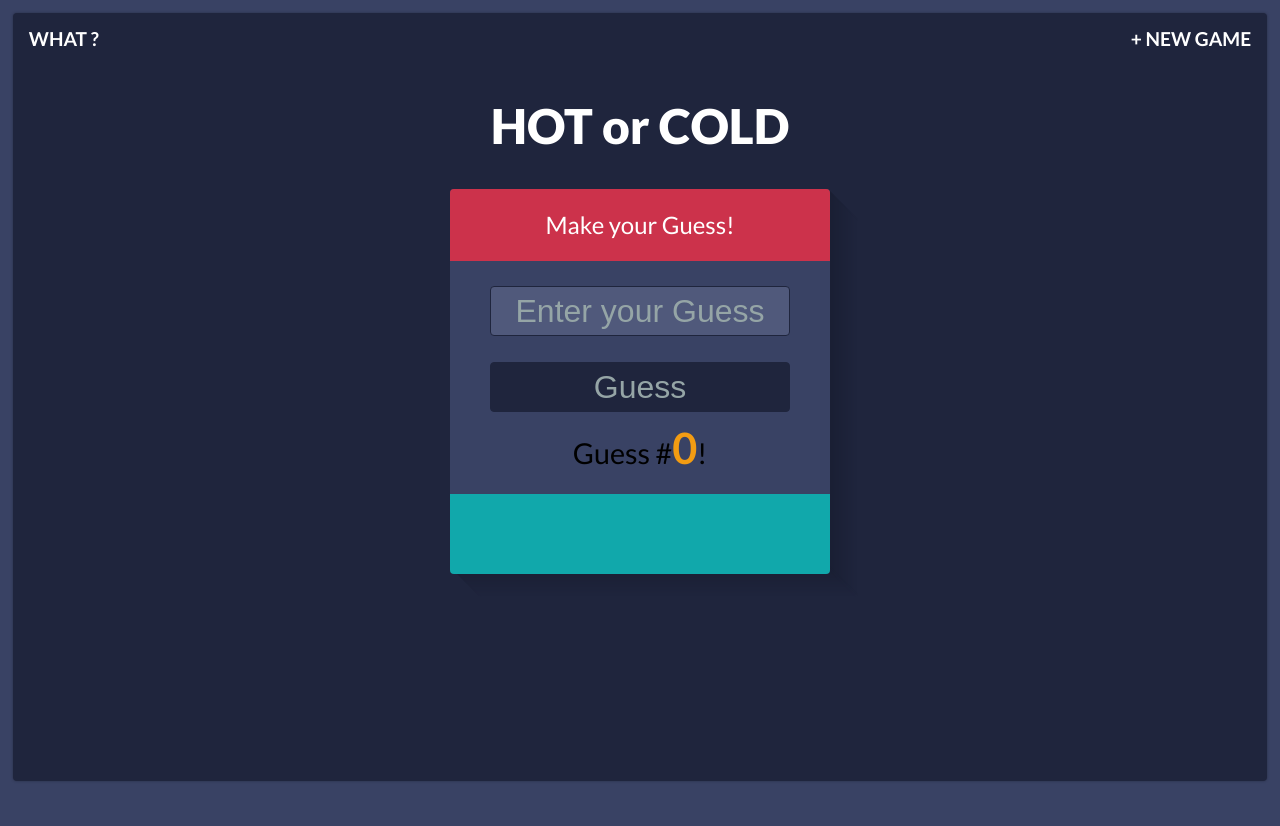
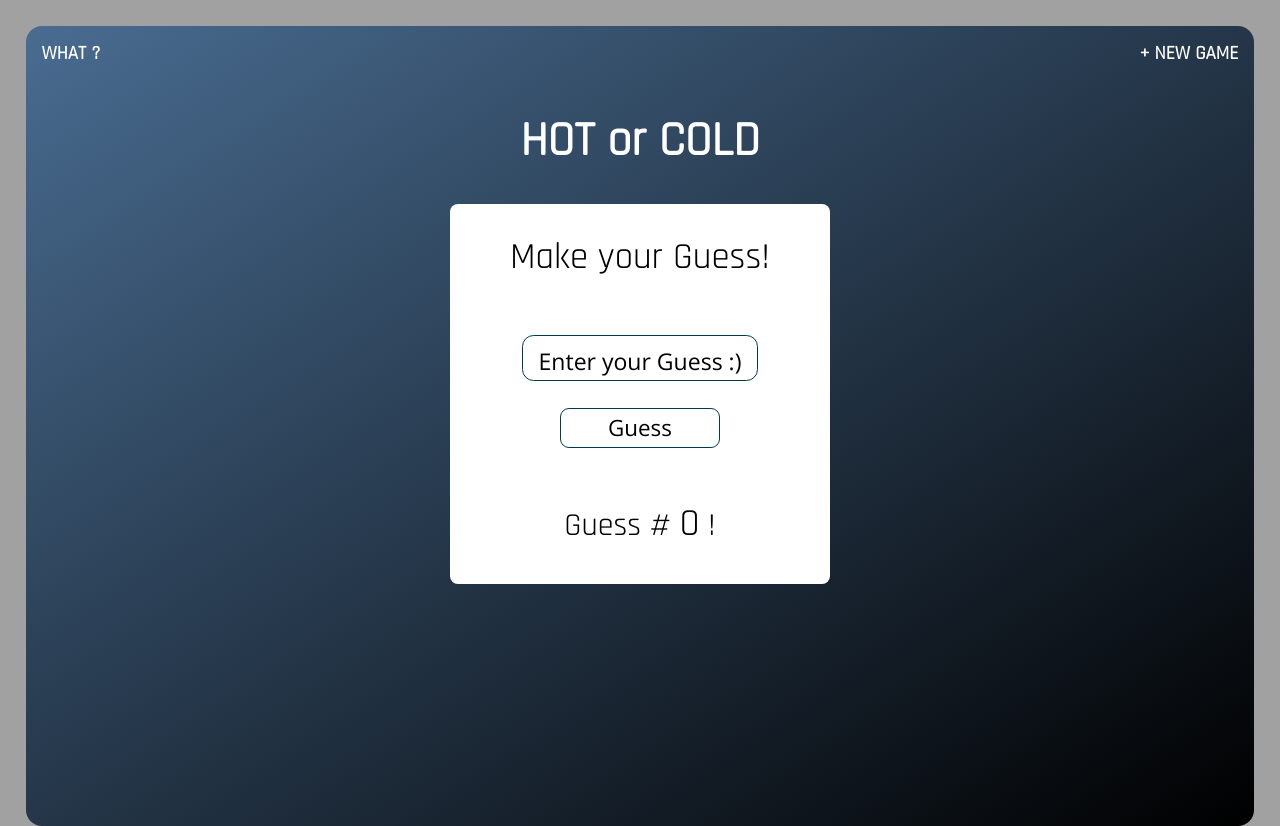
Before and after one commit to TuckerF/hotCold, a plain HTML site: page index.html in a window 1280 px wide. Before the commit the page ends 800 px from the top, so only its background shows below. Drawn offline with nearby package versions, Linux system fonts and the light colour scheme.

Commit message:
re-master

```diff
--- a/index.html
+++ b/index.html
@@ -8,6 +8,7 @@
 		<link rel="stylesheet" href="styles/reset.css">
 		<link href='https://fonts.googleapis.com/css?family=Lato:400,700,900,900italic' rel='stylesheet' type='text/css'>
 		<link rel="stylesheet" href="styles/style.css"/>
+		<link href="https://fonts.googleapis.com/css?family=Open+Sans|Rajdhani" rel="stylesheet">
 	</head>
 	<body>
 
@@ -17,7 +18,7 @@
 			<nav>
 				<ul class="clearfix">
 					<li><a class="what" href="#">What ?</a></li>
-					<li><a class="new" href="#">+ New Game</a></li>
+					<li><a class="new" id="newGame" href="#">+ New Game</a></li>
 				</ul>
 			</nav>
 
@@ -48,15 +49,11 @@
 			<h2 id="feedback">Make your Guess!</h2>
 
 			<form>
-				<input type="text" name="userGuess" id="userGuess" class="text" maxlength="3" autocomplete="off" placeholder="Enter your Guess" required/>
+				<input type="text" name="userGuess" id="userGuess" class="text" maxlength="3" autocomplete="off" placeholder="Enter your Guess :)" required/>
       			<input type="submit" id="guessButton" class="button" name="submit" value="Guess"/>
 			</form>
 
-      		<p>Guess #<span id="count">0</span>!</p>
-
-			<ul id="guessList" class="guessBox clearfix">
-
-			</ul>
+      		<p>Guess # <span id="count">0</span> !</p>
 
 		</section>
 		<!-- JavaScript -->
--- a/js/app.js
+++ b/js/app.js
@@ -1,9 +1,5 @@
 
 $(document).ready(function(){
-
-	//generates random number
-  	var computerNumber = 1 + Math.floor(Math.random() * 100);
-  	console.log(computerNumber);
 
 	/*--- Display information modal box ---*/
   	$(".what").click(function(){
@@ -16,15 +12,69 @@ $(document).ready(function(){
   		$(".overlay").fadeOut(1000);
   	});
 
-  	$("#guessButton").on('click', function(){
-  		console.log("clicked");
+    //generates random number
+    var computerNumber = 1 + Math.floor(Math.random() * 100);
+    console.log(computerNumber);
+
+    //Hot or cold Function
+    $("#guessButton").on('click', function(e){
   		var userNumber = $("#userGuess").val();
-  		console.log(userNumber);
-  		if (userNumber == computerNumber) {
-  			alert("You got it!");
+  		 if (userNumber == "") {
+        alert("Please enter a number.")
+        e.preventDefault();
+        return false;
+
+       }
+       else if (userNumber == computerNumber) {
+        alert("That's the number!!");
+        e.preventDefault();
+        return false;
+      }
+
+      else if (userNumber - computerNumber <= 10 && userNumber - computerNumber >= 0-10) {
+  			alert("You're Super HOT!!!");
+        e.preventDefault();
+        return false;
   		}
+
+      else if (userNumber - computerNumber <= 20 && userNumber - computerNumber >= 0-20) {
+        alert("You're Hot :)!!");
+        e.preventDefault();
+        return false;
+      }
+
+      else if (userNumber -  computerNumber <= 30 && userNumber - computerNumber >= 0-30) {
+        alert("You're getting warm!");
+        e.preventDefault();
+        return false;
+      }
+
+      else if (userNumber - computerNumber <= 50 && userNumber - computerNumber >= 0-50) {
+        alert("You're cold :(");
+        e.preventDefault();
+        return false;
+      }
+
   		else {
-  			alert("you didn't get it :(");
-  		}
+  			alert("You're very far away...");
+        e.preventDefault();
+        return false;
+  		};
   	});
+
+    //counts clicks on submit button
+    $("#guessButton").click(function(){
+      $("#count").html(function(i, val){
+        return +val+1;
+      });
+    });
+
+    $("#guessButton").click(function(){
+      $(".text").value = " ";
+    });
+
+    //reloads page creating new game
+    $("#newGame").click(function(){
+      location.reload();
+    });
 });
--- a/styles/style.css
+++ b/styles/style.css
@@ -12,37 +12,36 @@
     clear: both;
 }
 
-* {
-	-webkit-box-sizing: border-box;
-	-moz-box-sizing: border-box;
-	box-sizing: border-box;
-}
-
 html {
 	width: 100%;
 	height: 100%;
-	background-color: #394264;
+	background-color: #A1A1A1;
 }
 
 body {
 	position: relative;
-	width: 98%;
-	height: 96%;
-	margin: 0.8em auto;
+	width: 96%;
+	height: 100%;
+	margin: 2% auto 2% auto;
 	font-family: 'Lato', Calibri, Arial, sans-serif;
-	background-color: #1F253D;
+	background color: #496C91; /* For browsers that do not support gradients */
+	background: -webkit-linear-gradient(left top, #496C91, black); /* For Safari 5.1 to 6.0 */
+	background: -o-linear-gradient(bottom right, #496C91, black); /* For Opera 11.1 to 12.0 */
+	background: -moz-linear-gradient(bottom right, #496C91, black); /* For Firefox 3.6 to 15 */
+	background: linear-gradient(to bottom right, #496C91, black); /* Standard syntax */
+  	background-repeat: no-repeat;
+  	background-repeat: no-repeat;
 	text-align: center;
-	-webkit-border-radius: 4px;
-	-moz-border-radius: 4px;
-	border-radius: 4px;
-	-webkit-box-shadow: 0px 0px 3px rgba(0, 0, 0, 0.3);
-	-moz-box-shadow: 0px 0px 3px rgba(0, 0, 0, 0.3);
-	box-shadow: 0px 0px 3px rgba(0, 0, 0, 0.3);
+	-webkit-border-radius: 1em;
+	-moz-border-radius: 1em;
+	border-radius: 1em;
 }
 
 a {
 	text-decoration: none;
 	color: black;
+	font-family: 'Rajdhani';
+
 }
 
 ul li {
@@ -80,6 +79,7 @@ nav a {
 
 h1 {
 	font-weight: 900;
+	font-family: 'Rajdhani';
 	font-size: 3em;
 	padding: 0.8em;
 	color: #fff;
@@ -91,7 +91,8 @@ h1 {
 	width: 100%;
 	height: 100%;
 	color: #fff;
-	background: #e74c3c;
+	background: black;
+	border-radius: 1em;
 	position: absolute;
 	top: 0;
 	left: 0;
@@ -101,25 +102,27 @@ h1 {
 }
 
 .content {
-	color: #fff;
-	background: #e74c3c;
+	color: white;
+	background color: #496C91; /* For browsers that do not support gradients */
+	background: -webkit-linear-gradient(left top, #97D2E6, #00171F); /* For Safari 5.1 to 6.0 */
+	background: -o-linear-gradient(bottom right, #97D2E6, #00171F); /* For Opera 11.1 to 12.0 */
+	background: -moz-linear-gradient(bottom right, #97D2E6, #00171F); /* For Firefox 3.6 to 15 */
+	background: linear-gradient(to bottom right, #97D2E6, #00171F); /* Standard syntax */
 	position: relative;
 	height: auto;
 	width: 600px;
-	border-radius: 3px;
+	border-radius: .5em;
 	top: 15%;
 	margin: auto auto;
-	border: 1px solid rgba(0,0,0,0.1);
 }
 
 .content h3 {
 	margin: 0;
 	padding: 0.4em;
 	text-align: center;
+	font-family: "Rajdhani";
 	font-size: 2.4em;
 	font-weight: 300;
-	opacity: 0.8;
-	background: rgba(0,0,0,0.1);
 	border-radius: 3px 3px 0 0;
 }
 
@@ -155,12 +158,27 @@ h1 {
 }
 
 .content > div a {
-	font-size: 0.8em;
+	font-size: 1em;
+	color: white;
 	background: #1F253D;
-	color: #95a5a6;
 	padding: 0.5em 2em;
 	margin-bottom: 50px;
-	border-radius: 3px;
+	border-radius: .4em;
+	-webkit-transition: background .5s ease-in-out;
+	-moz-transition: background .5s ease-in-out;
+	-ms-transition: background .5s ease-in-out;
+	-o-transition: background .5s ease-in-out;
+	transition: background .5s ease-in-out;
+}
+
+.content > div a:hover {
+	background-color: white;
+	color: #003B4F;
+	-webkit-transition: background .5s ease-in-out;
+	-moz-transition: background .5s ease-in-out;
+	-ms-transition: background .5s ease-in-out;
+	-o-transition: background .5s ease-in-out;
+	transition: background .5s ease-in-out;
 }
 
 /*---------------------------------------------------------------------------------
@@ -169,111 +187,91 @@ h1 {
 
 .game {
 	position: relative;
-	background-color: #394264;
+	background-color: white;
 	width: 380px;
 	height: 380px;
-	-webkit-border-radius: 4px;
-	-moz-border-radius: 4px;
-	border-radius: 4px;
+	-webkit-border-radius: .5em;
+	-moz-border-radius: .5em;
+	border-radius: .5em;
 	margin: 0 auto;
-
-	box-shadow: rgb(26, 31, 52) 1px 1px,
-    rgb(26, 31, 52) 2px 2px,
-    rgb(26, 31, 52) 3px 3px,
-    rgb(26, 31, 53) 4px 4px,
-    rgb(26, 32, 53) 5px 5px,
-    rgb(27, 32, 53) 6px 6px,
-    rgb(27, 32, 54) 7px 7px,
-    rgb(27, 32, 54) 8px 8px,
-    rgb(27, 32, 54) 9px 9px,
-    rgb(27, 33, 55) 10px 10px,
-    rgb(27, 33, 55) 11px 11px,
-    rgb(28, 33, 55) 12px 12px,
-    rgb(28, 33, 56) 13px 13px,
-    rgb(28, 34, 56) 14px 14px,
-    rgb(28, 34, 56) 15px 15px,
-    rgb(28, 34, 57) 16px 16px,
-    rgb(29, 34, 57) 17px 17px,
-    rgb(29, 34, 57) 18px 18px,
-    rgb(29, 35, 58) 19px 19px,
-    rgb(29, 35, 58) 20px 20px,
-    rgb(29, 35, 58) 21px 21px,
-    rgb(29, 35, 59) 22px 22px,
-    rgb(30, 35, 59) 23px 23px,
-    rgb(30, 36, 59) 24px 24px,
-    rgb(30, 36, 60) 25px 25px,
-    rgb(30, 36, 60) 26px 26px,
-    rgb(30, 36, 60) 27px 27px,
-    rgb(31, 37, 61) 28px 28px;
-
 }
 
 h2 {
 	margin: 0 auto;
-	background: #cc324b;
-	padding: 1em 0.4em;
-	font-size: 1.5em;
+	background: white;
+	padding-top: 1em;
+	font-family: 'Rajdhani';
+	font-size: 2.3em;
 	font-weight: 400;
 	display: block;
 	line-height: 1em;
-	border-top-left-radius: 4px;
-	border-top-right-radius: 4px;
-	color: #fff;
+	border-top-left-radius: 1em;
+	border-top-right-radius: 1em;
+	color: black;
 }
 
 .game p {
-	margin-top: 0.5em;
-	font-size: 1.8em;
+	margin-top: 1.8em;
+	font-family: 'Rajdhani';
+	font-size: 2em;
 	padding-bottom: 0.5em;
 }
 
 #count {
-	color: #f39c12;
-	font-weight: 700;
-	font-size: 1.5em;
+	color: black;
+	font-weight: 400;
+	font-family: 'Rajdhani';
+	font-size: 1.2em;
 }
 
 input {
-	width: 300px;
-	height: 50px;
+	width: 230px;
+	height: 40px;
 	display: block;
-	padding: 0.8em 0;
+	font-family: 'Open Sans';
 	margin: 0.8em auto 0;
-	background: #50597b;
-	color: #fff;
-	border: solid 1px #1f253d;
-	-webkit-border-radius: 4px;
-	-moz-border-radius: 4px;
-	border-radius: 4px;
+	background: white;
+	color: black;
+	border: solid 1px #003B4F;
+	-webkit-border-radius: .4em;
+	-moz-border-radius: .4em;
+	border-radius: .4em;
 }
 
 input.button {
-	background: #1F253D;
-	color: #95a5a6;
-	font-size: 2em;
-	padding: 0.2em;
-	-webkit-transition: background 1s ease-in-out;
-	-moz-transition: background 1s ease-in-out;
-	-ms-transition: background 1s ease-in-out;
-	-o-transition: background 1s ease-in-out;
-	transition: background 1s ease-in-out;
+	background: white;
+	width: 160px;
+	border-radius: .4em;
+	color: black;
+	font-family: 'Open Sans';
+	font-size: 1.4em;
+	margin-top: 1.2em;
+	padding-bottom: 2px;
+	-webkit-transition: background .5s ease-in-out;
+	-moz-transition: background .5s ease-in-out;
+	-ms-transition: background .5s ease-in-out;
+	-o-transition: background .5s ease-in-out;
+	transition: background .5s ease-in-out;
 }
 
 input.button:hover {
-	background: #e64c65;
-	color: #fff;
-	-webkit-transition: background 1s ease-in-out;
-	-moz-transition: background 1s ease-in-out;
-	-ms-transition: background 1s ease-in-out;
-	-o-transition: background 1s ease-in-out;
-	transition: background 1s ease-in-out;
+	background: #003B4F;
+	color: white;
+	-webkit-transition: background .5s ease-in-out;
+	-moz-transition: background .5s ease-in-out;
+	-ms-transition: background .5s ease-in-out;
+	-o-transition: background .5s ease-in-out;
+	transition: background .5s ease-in-out;
 	cursor: pointer;
 }
 
 input.text {
 	text-align: center;
-	padding: 0.2em;
-	font-size: 2em;
+	margin-top: 2em;
+	padding-top: 3px;
+	height: 40px;
+	font-size: 1.8em;
+	font-family: 'Open Sans';
 }
 
 input:focus {
@@ -281,23 +279,31 @@ input:focus {
 }
 
 ::-webkit-input-placeholder {
-   color: #95a5a6;
+   color: black;
+   font-family: 'Open Sans';
+   font-size: .8em;
 }
 
 :-moz-placeholder { /* Firefox 18- */
-   color: #95a5a6;
+   color: black;
+   font-family: 'Open Sans';
+   font-size: .8em;
 }
 
 ::-moz-placeholder {  /* Firefox 19+ */
-   color: #95a5a6;
+   color: black;
+   font-family: 'Open Sans';
+   font-size: .8em;
 }
 
 :-ms-input-placeholder {
-   color: #95a5a6;
+   color: black;
+   font-family: 'Open Sans';
+   font-size: .8em;
 }
 
 ul.guessBox {
-	height: 80px;
+	height: 65px;
 	margin: 10px auto 0;
 	background: #11a8ab;
 	padding: 0.5em;
```
